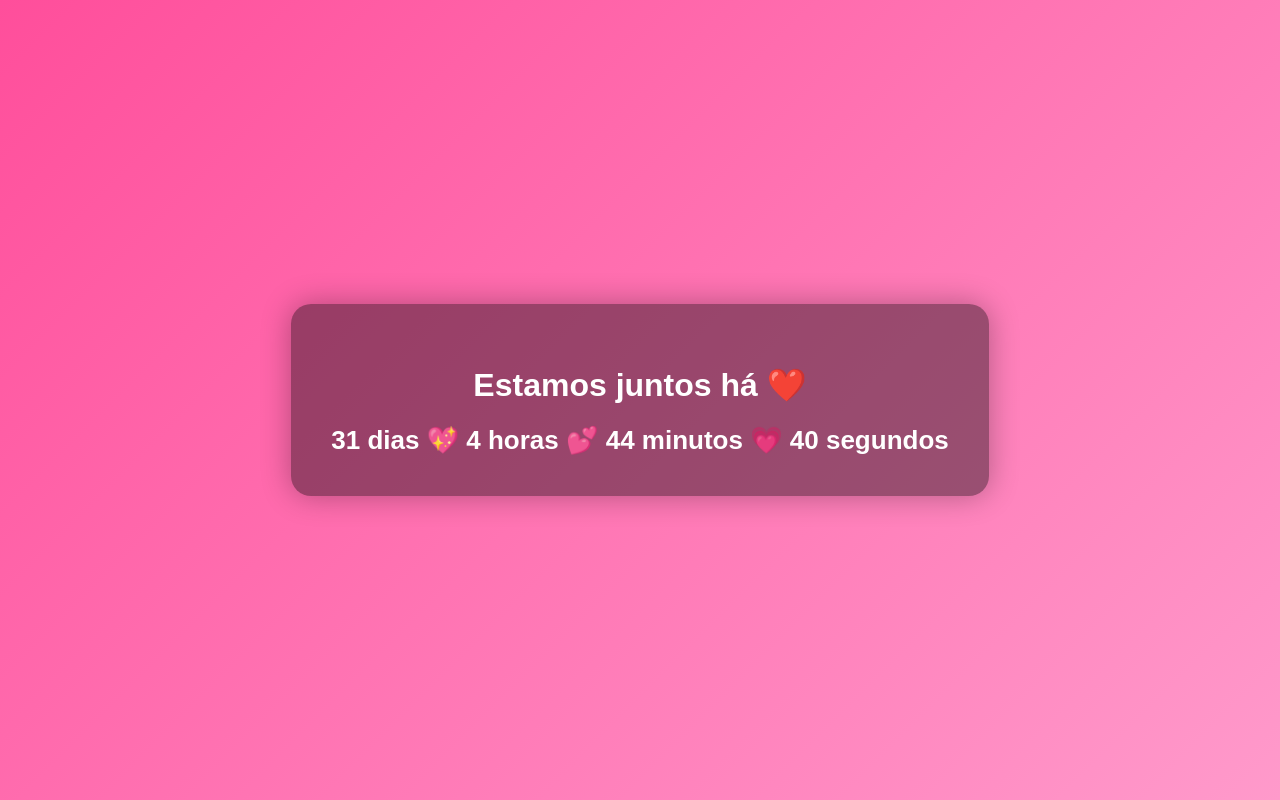
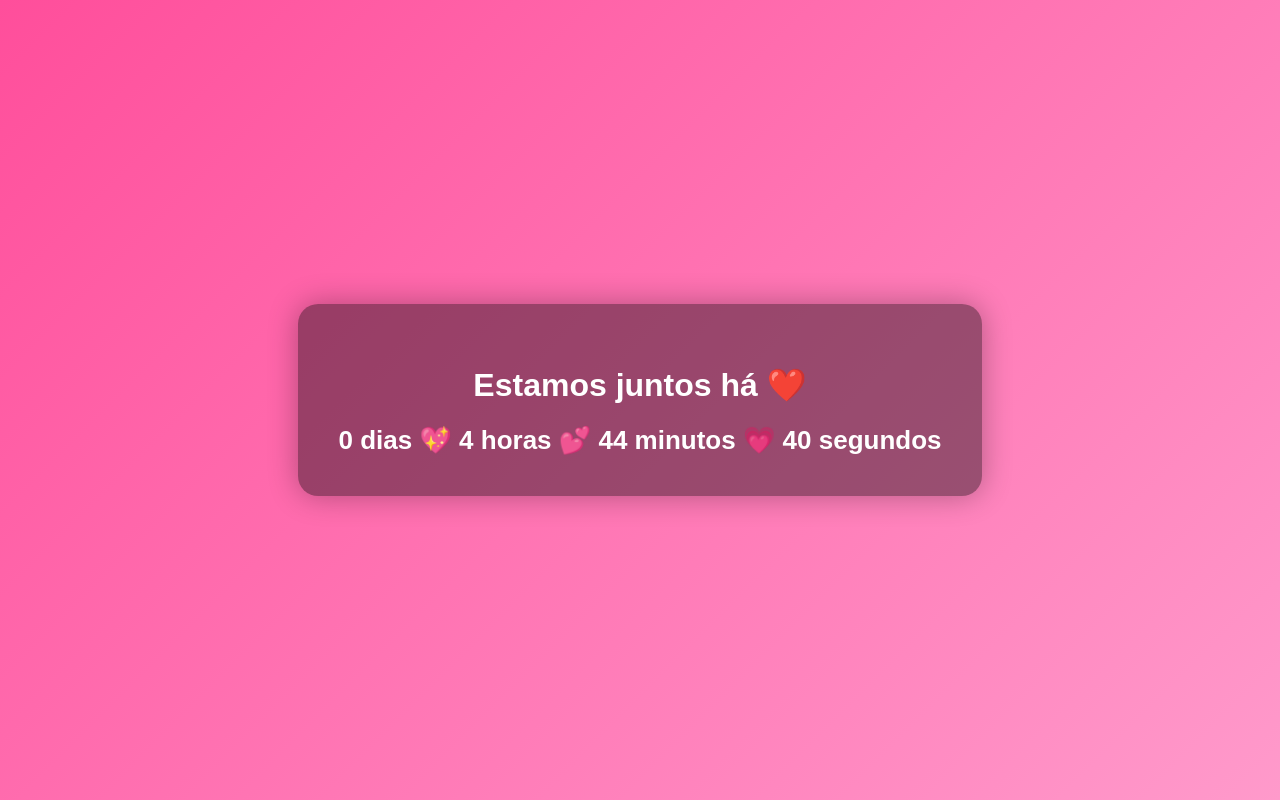
Before and after one commit to felipeferrazgamer-lang/Namoroanaefelipe, a plain HTML site: page index.html in a window 1280 px wide. Drawn offline with Linux system fonts and the light colour scheme.

Commit message:
Update index.html

```diff
--- a/index.html
+++ b/index.html
@@ -46,7 +46,7 @@ h1 {
 </div>
 
 <script>
-const dataInicio = new Date(2026, 0, 22, 20, 16, 0);
+const dataInicio = new Date("2026-02-22T20:16:00");
 // Ano, Mês (0=Janeiro), Dia, Hora, Minuto, Segundo
 
 function atualizarContador() {
```
